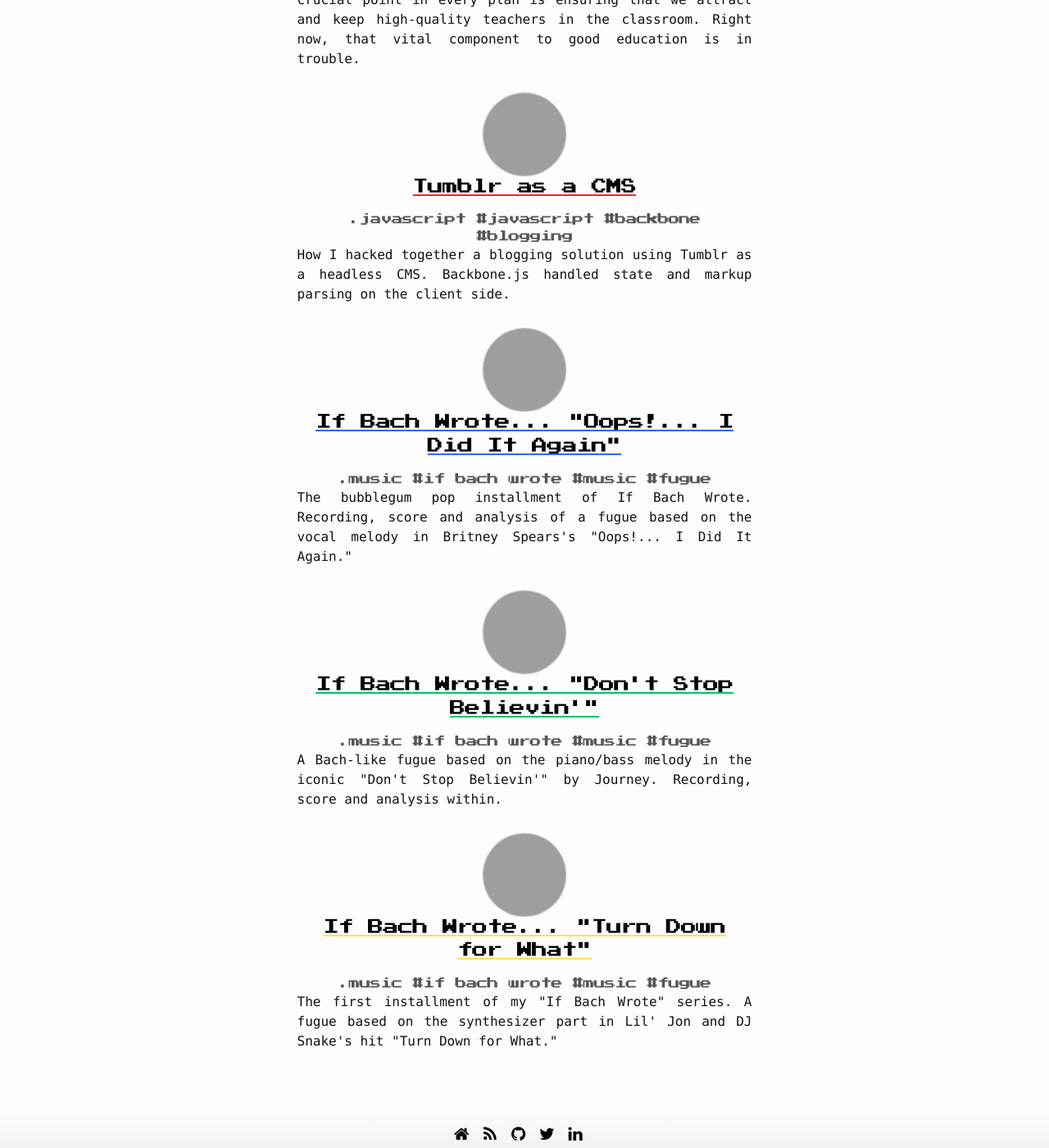
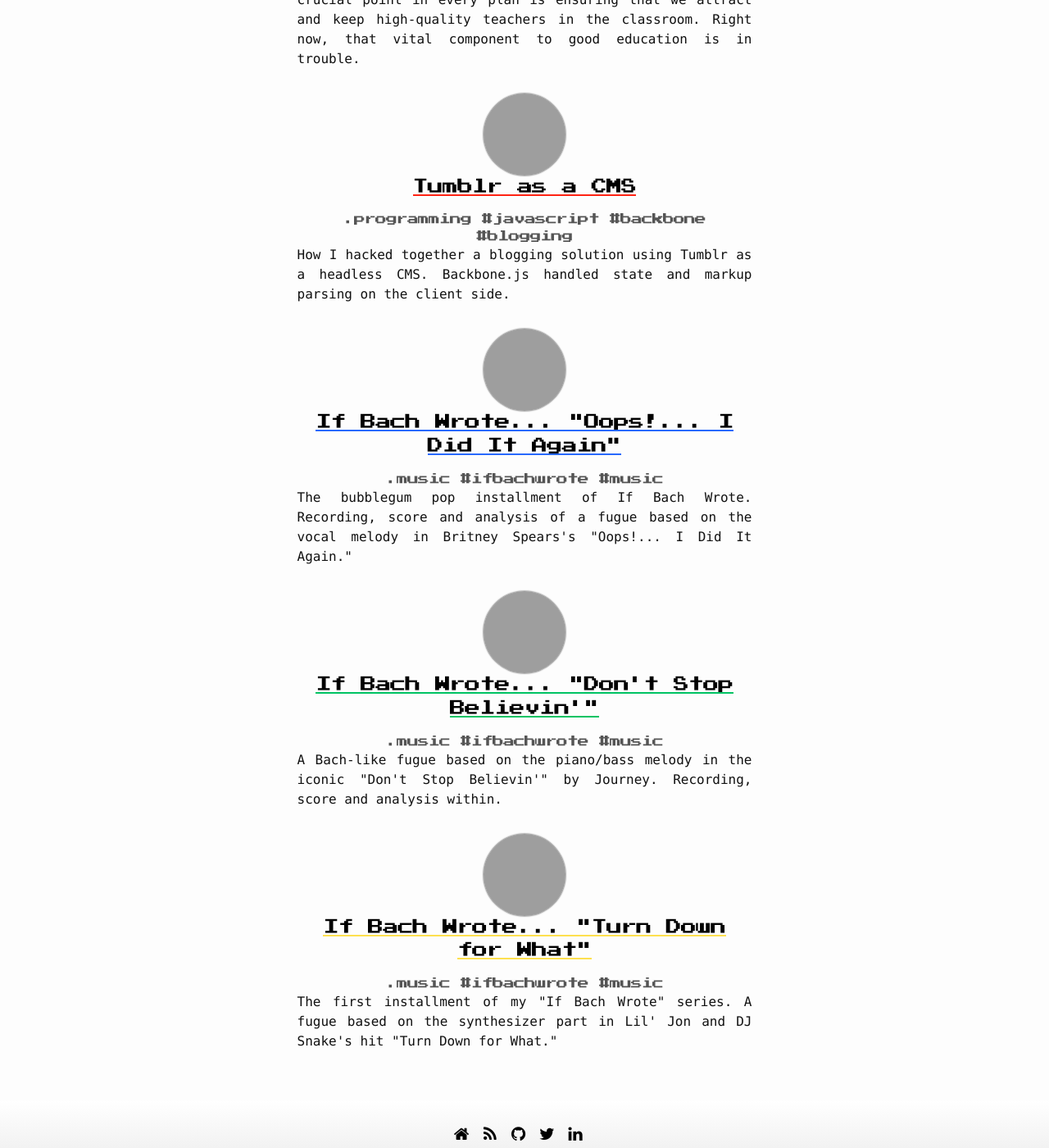
Before and after one commit to bignimbus/bignimbus.github.io, a Jekyll site: the page built from index.html, in a window 1280 px wide and 1400 px high, scrolled down 1222 px, cut to the strip 0-1400 px from the top of the window. Shown: the whole strip at 82% size. Built offline with Jekyll 4.4.1, drawn with Linux system fonts in a browser that asks for light colours; nearby versions of some CDN libraries; Markdown is read by kramdown in place of the engine named in the settings; the list of posts is cut into pages by our own code; grey boxes are pictures that could not be loaded.

Commit message:
fix tagging and category redundancies in front matter

```diff
--- a/_posts/2014-06-17-if-bach-wrote-turn-down-for-what.markdown
+++ b/_posts/2014-06-17-if-bach-wrote-turn-down-for-what.markdown
@@ -4,7 +4,7 @@
 date:   2014-06-17 00:00:00 -0600
 featured_image: http://jdauriemma.com/blog/wp-content/uploads/2014/06/bachliljon.jpg
 categories: music
-tags: ['if bach wrote', 'music', 'fugue']
+tags: ['ifbachwrote', 'music']
 excerpt: The first installment of my "If Bach Wrote" series.  A fugue based on the synthesizer part in Lil' Jon and DJ Snake's hit "Turn Down for What."
 permalink: /:categories/:title
 ---
--- a/_posts/2014-08-02-if-bach-wrote-dont-stop-believin.markdown
+++ b/_posts/2014-08-02-if-bach-wrote-dont-stop-believin.markdown
@@ -4,7 +4,7 @@
 date:   2014-08-02 00:00:00 -0600
 featured_image: http://jdauriemma.com/blog/wp-content/uploads/2014/08/bach-journey.jpg
 categories: music
-tags: ['if bach wrote', 'music', 'fugue']
+tags: ['ifbachwrote', 'music']
 excerpt: A Bach-like fugue based on the piano/bass melody in the iconic "Don't Stop Believin'" by Journey.  Recording, score and analysis within.
 permalink: /:categories/:title
 ---
--- a/_posts/2014-10-24-if-bach-wrote-oops-i-did-it-again.markdown
+++ b/_posts/2014-10-24-if-bach-wrote-oops-i-did-it-again.markdown
@@ -4,7 +4,7 @@
 date:   2014-08-02 00:00:00 -0600
 featured_image: http://jdauriemma.com/blog/wp-content/uploads/2014/08/bach-britney.jpg
 categories: music
-tags: ['if bach wrote', 'music', 'fugue']
+tags: ['ifbachwrote', 'music']
 excerpt: The bubblegum pop installment of If Bach Wrote.  Recording, score and analysis of a fugue based on the vocal melody in Britney Spears's "Oops!... I Did It Again."
 permalink: /:categories/:title
 ---
--- a/_posts/2015-03-20-tumblr-as-a-cms.markdown
+++ b/_posts/2015-03-20-tumblr-as-a-cms.markdown
@@ -3,7 +3,7 @@
 title: Tumblr as a CMS
 date:   2015-03-20 00:00:00 -0600
 featured_image: http://jdauriemma.com/media/tcms.png
-categories: javascript
+categories: programming
 tags: ['javascript', 'backbone', 'blogging']
 excerpt: How I hacked together a blogging solution using Tumblr as a headless CMS.  Backbone.js handled state and markup parsing on the client side.
 permalink: /:categories/:title
--- a/_posts/2015-10-14-how-to-make-teaching-a-better-career-part-1.markdown
+++ b/_posts/2015-10-14-how-to-make-teaching-a-better-career-part-1.markdown
@@ -4,7 +4,7 @@
 date:   2015-10-14 00:00:00 -0600
 featured_image: https://upload.wikimedia.org/wikipedia/commons/4/4e/Applauding_Teacher.jpg
 categories: education
-tags: ['teaching', 'politics', 'education']
+tags: ['teaching', 'politics']
 excerpt: We all want young people to have a great education in the United States.  Beyond that, the diversity of viewpoints on how to improve education in our country is breathtaking.  No matter what your views are, though, one crucial point in every plan is ensuring that we attract and keep high-quality teachers in the classroom.  Right now, that vital component to good education is in trouble.
 permalink: /:categories/:title
 ---
--- a/_posts/2015-12-16-how-to-make-teaching-a-better-career-part-2.markdown
+++ b/_posts/2015-12-16-how-to-make-teaching-a-better-career-part-2.markdown
@@ -4,7 +4,7 @@
 date:   2015-12-16 00:00:00 -0600
 featured_image: https://c1.staticflickr.com/9/8467/8104594017_c418712932_z.jpg
 categories: education
-tags: ['teaching', 'politics', 'education']
+tags: ['teaching', 'politics']
 excerpt: Attracting and retaining great teachers in our schools is more difficult than ever.  Here is part two of my list of 10 solutions.
 attributions: [{asset_name: 'Hero image', asset_url: 'https://www.flickr.com/photos/cali4beach/', author: cali4beach, license_name: 'Creative Commons License', license_url: 'https://creativecommons.org/licenses/by/2.0/#'}]
 permalink: /:categories/:title
```
